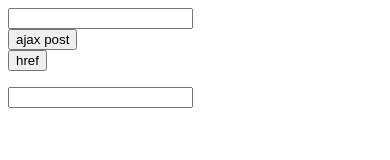
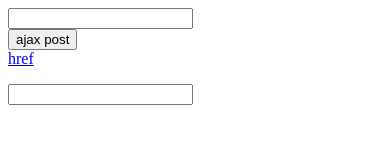
Before and after one commit to timtnlee/Phone-gap-Cross-Domain, a plain HTML site: page www/index.html in a window 390 px wide. Drawn offline with nearby package versions, Linux system fonts and the light colour scheme; some packages are replaced by stand-ins of ours.

Commit message:
Add files via upload

```diff
--- a/www/index.html
+++ b/www/index.html
@@ -33,7 +33,7 @@
 
 		</form>
 		<button id='btn'>ajax post</button><br>
-        <button location.href>href</button>
+        <a href="http://140.119.19.15:8080">href</button>
 		<p id='demo'></p>
         <div id="app">
         <p>{{ message }}</p>
```
